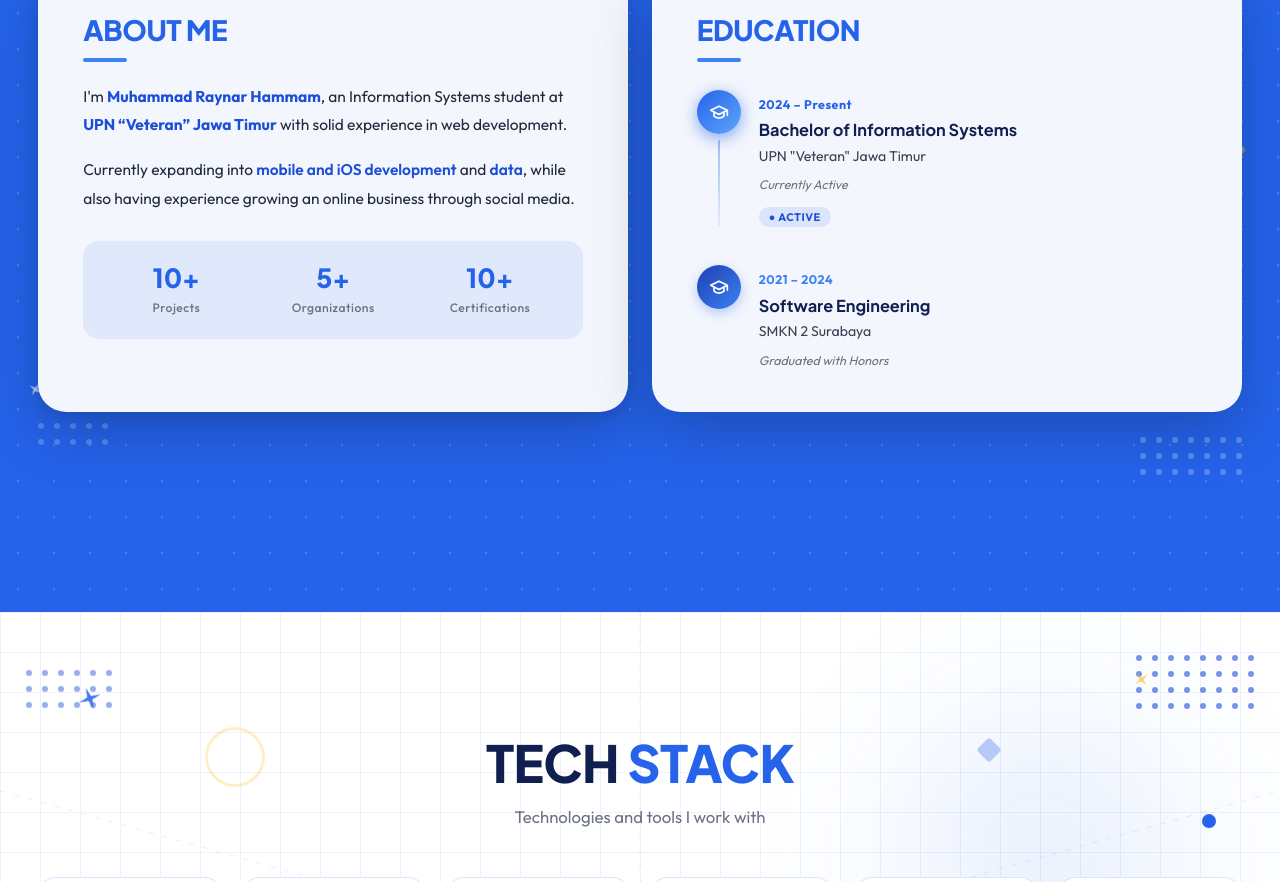
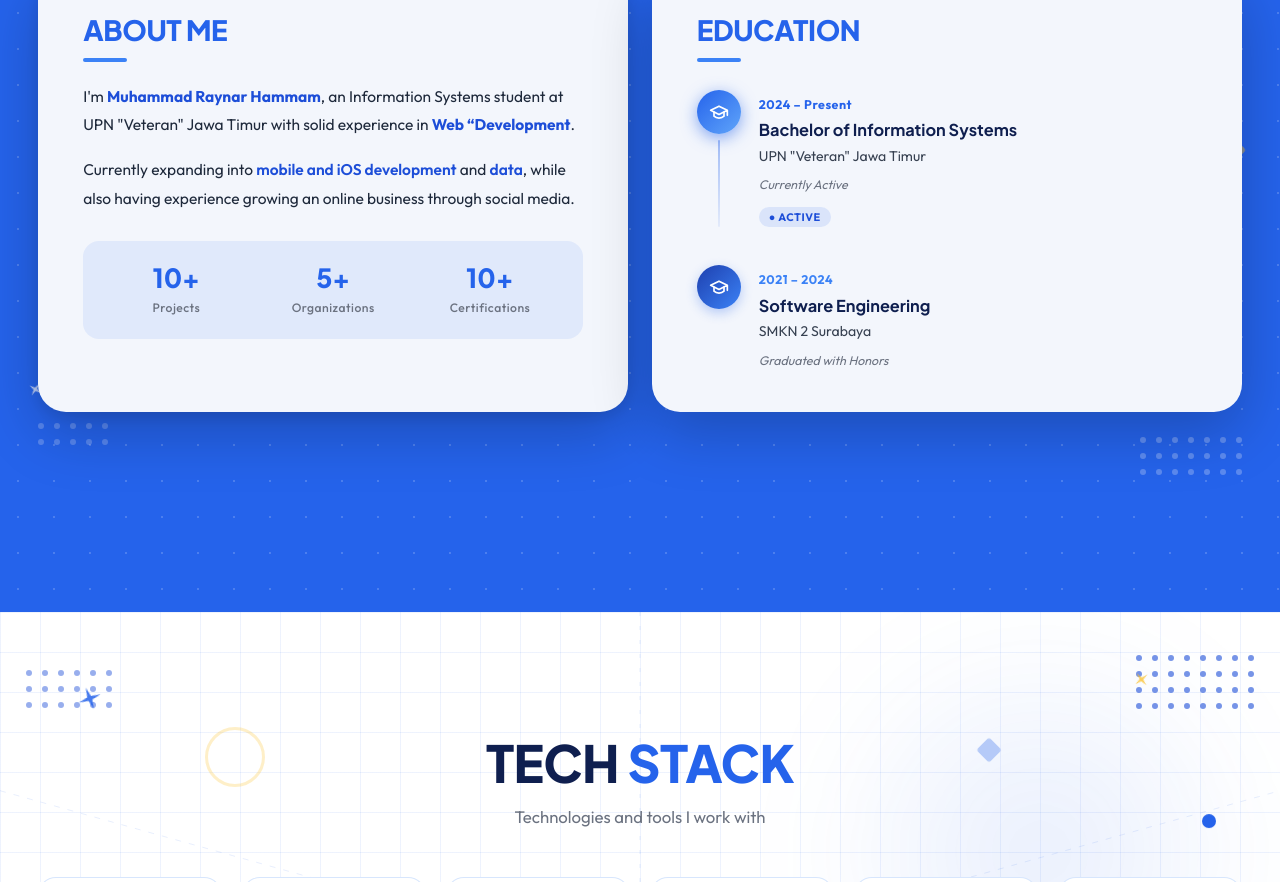
Before and after one commit to mraynar/my-portofolio, a React (Vite) app: page / in a window 1280 px wide. Shown: the part 949-1831 px from the top of the page. Built offline with nearby package versions, Linux system fonts and the light colour scheme.

Commit message:
fix: about

```diff
--- a/src/App.jsx
+++ b/src/App.jsx
@@ -175,7 +175,7 @@ function About({ dark }) {
                 <h2 style={{ fontFamily: F.display, fontSize: "1.75rem", fontWeight: 800, color: "#2563eb", letterSpacing: "-.4px", lineHeight: 1.18 }}>ABOUT ME</h2>
                 <div style={{ width: 44, height: 4, background: "#3b82f6", borderRadius: 99, margin: "12px 0 20px" }} />
                 <p style={{ fontSize: ".97rem", lineHeight: 1.85, color: dark ? "#c3d8ff" : "#1e293b", marginBottom: "1rem", fontFamily: F.body }}>
-                  I&apos;m <strong style={{ color: "#1d4ed8", fontWeight: 700 }}>Muhammad Raynar Hammam</strong>, an Information Systems student at <strong style={{ color: "#1d4ed8", fontWeight: 700 }}>UPN &ldquo;Veteran&rdquo; Jawa Timur</strong> with solid experience in web development.
+                  I&apos;m <strong style={{ color: "#1d4ed8", fontWeight: 700 }}>Muhammad Raynar Hammam</strong>, an Information Systems student at UPN "Veteran" Jawa Timur with solid experience in <strong style={{ color: "#1d4ed8", fontWeight: 700 }}>Web &ldquo;Development</strong>.
                 </p>
                 <p style={{ fontSize: ".97rem", lineHeight: 1.85, color: dark ? "#c3d8ff" : "#1e293b", fontFamily: F.body, marginBottom: "1.8rem" }}>
                   Currently expanding into <span style={{ color: dark ? "#93c5fd" : "#1d4ed8", fontWeight: 600 }}>mobile and iOS development</span> and <span style={{ color: dark ? "#93c5fd" : "#1d4ed8", fontWeight: 600 }}>data</span>, while also having experience growing an online business through social media.
```
